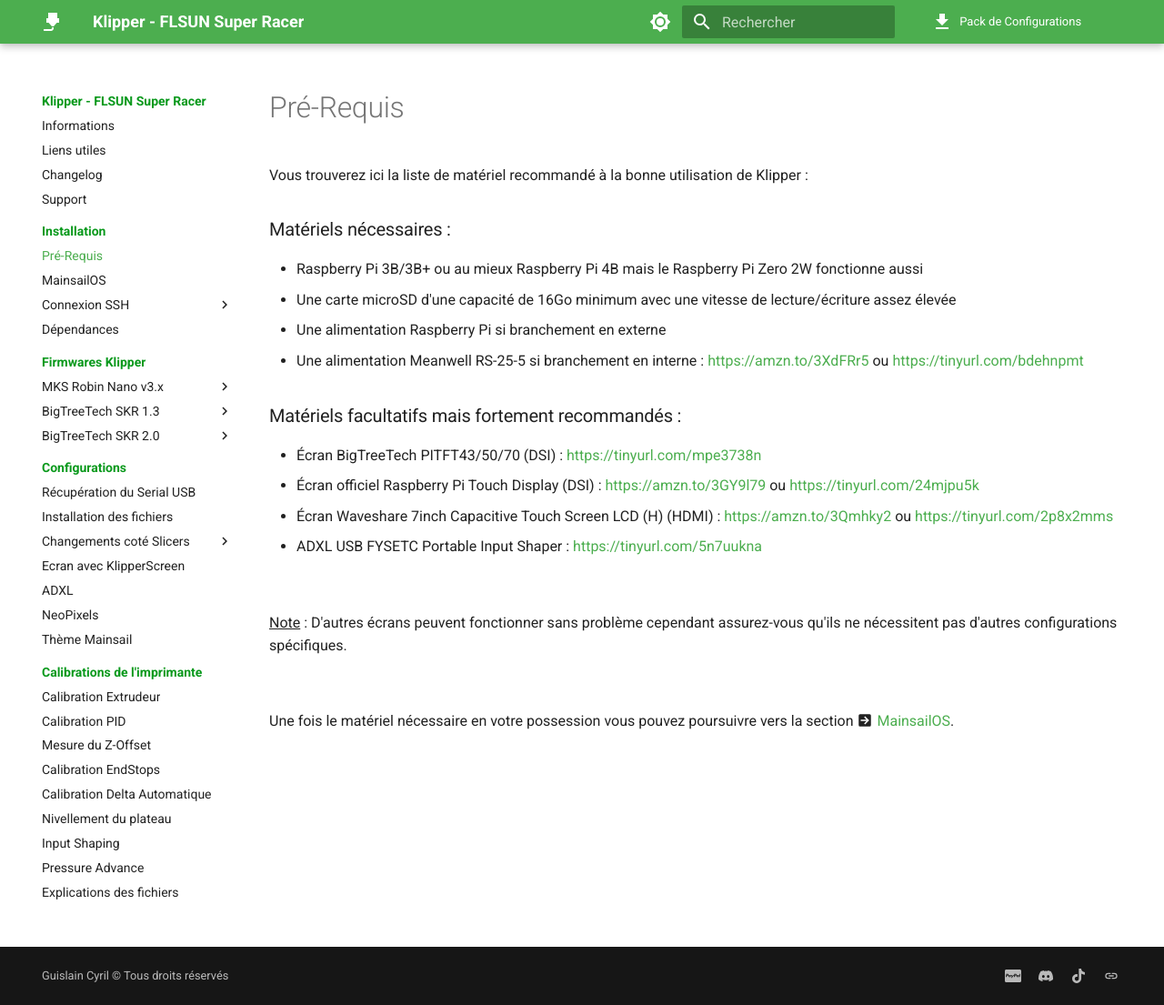
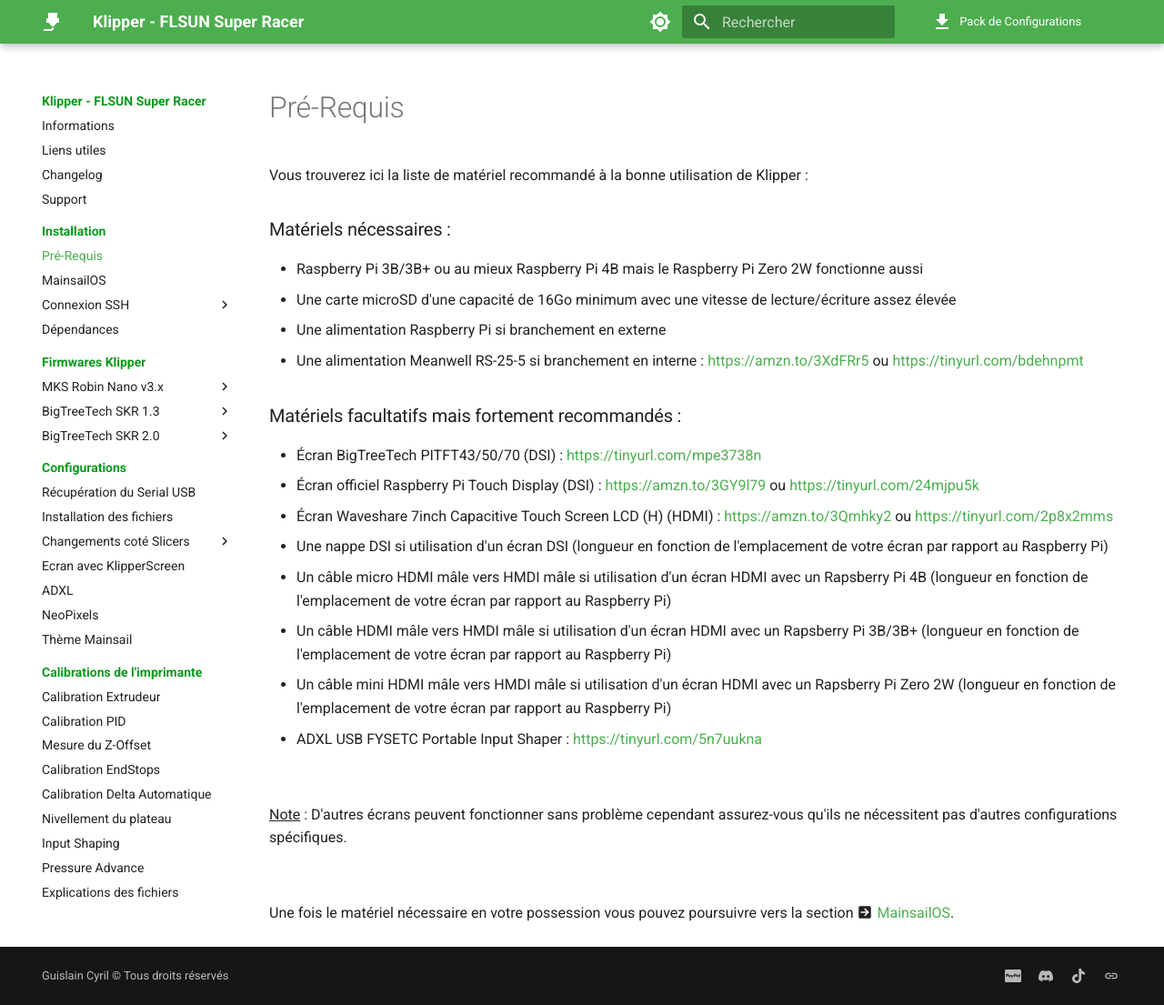
Before and after one commit to Guilouz/test, an MkDocs documentation site: the page built from docs/installation/pre-requis.md, in a window 1280 px wide and 1105 px high. Shown: the whole window at 91% size. Built offline with MkDocs 1.6.1 and Material for MkDocs 9.7.7, drawn with Linux system fonts in a browser that asks for light colours; comment, search, counter and statistics services are not loaded.

Commit message:
Update pre-requis.md

```diff
--- a/docs/installation/pre-requis.md
+++ b/docs/installation/pre-requis.md
@@ -22,6 +22,10 @@
   <li>Écran BigTreeTech PITFT43/50/70 (DSI) : <a href="https://tinyurl.com/mpe3738n" target="_blank">https://tinyurl.com/mpe3738n</a></li>
   <li>Écran officiel Raspberry Pi Touch Display (DSI) : <a href="https://amzn.to/3GY9l79" target="_blank">https://amzn.to/3GY9l79</a> ou <a href="https://tinyurl.com/24mjpu5k" target="_blank">https://tinyurl.com/24mjpu5k</a></li>
   <li>Écran Waveshare 7inch Capacitive Touch Screen LCD (H) (HDMI) : <a href="https://amzn.to/3Qmhky2" target="_blank">https://amzn.to/3Qmhky2</a> ou <a href="https://tinyurl.com/2p8x2mms" target="_blank">https://tinyurl.com/2p8x2mms</a></li>
+  <li>Une nappe DSI si utilisation d'un écran DSI (longueur en fonction de l'emplacement de votre écran par rapport au Raspberry Pi)</li>
+  <li>Un câble micro HDMI mâle vers HMDI mâle si utilisation d'un écran HDMI avec un Rapsberry Pi 4B (longueur en fonction de l'emplacement de votre écran par rapport au Raspberry Pi)</li>
+  <li>Un câble HDMI mâle vers HMDI mâle si utilisation d'un écran HDMI avec un Rapsberry Pi 3B/3B+ (longueur en fonction de l'emplacement de votre écran par rapport au Raspberry Pi)</li>
+  <li>Un câble mini HDMI mâle vers HMDI mâle si utilisation d'un écran HDMI avec un Rapsberry Pi Zero 2W (longueur en fonction de l'emplacement de votre écran par rapport au Raspberry Pi)</li>
   <li>ADXL USB FYSETC Portable Input Shaper : <a href="https://tinyurl.com/5n7uukna" target="_blank">https://tinyurl.com/5n7uukna</a></li>
 </ul>
 
```
